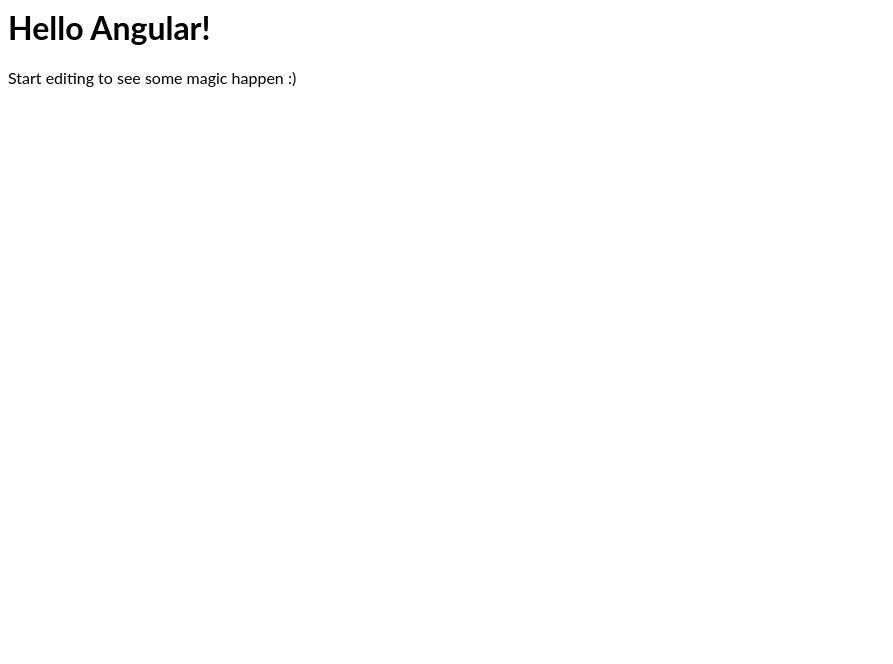
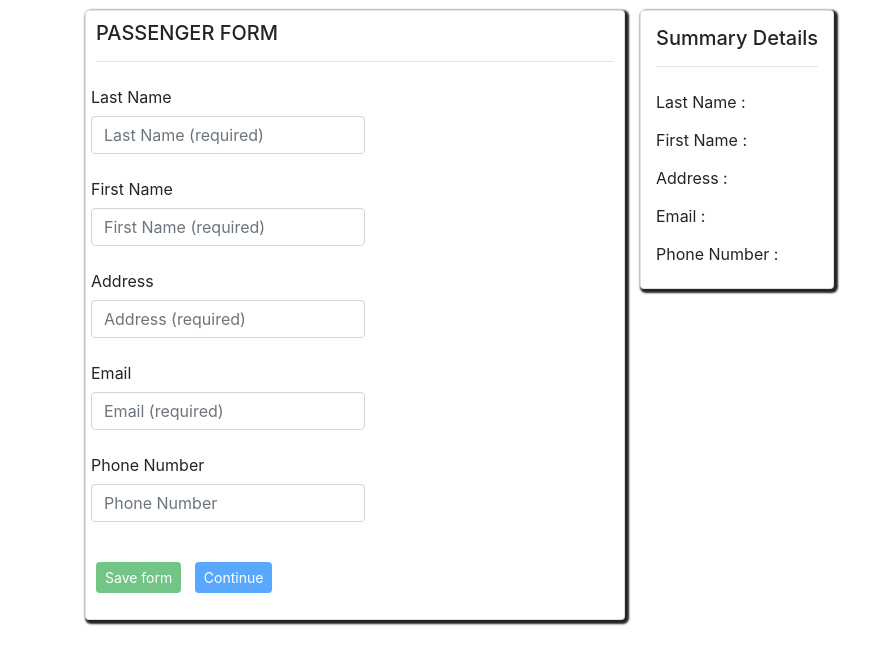
Before and after one commit to LakshmiShivaram/payment-passenger-ex.-3, an Angular app: page /forms in a window 1280 px wide. Shown: the top 664 px of the page, without its empty margins (0-893 px from the left). Built offline with nearby package versions, Linux system fonts and the light colour scheme.

Commit message:
8 files modified, 4 added, 1 deleted

```diff
--- a/src/app/app.component.html
+++ b/src/app/app.component.html
@@ -1,4 +1 @@
-<hello name="{{ name }}"></hello>
-<p>
-  Start editing to see some magic happen :)
-</p>
+<router-outlet></router-outlet>
--- a/src/app/forms/forms.component.ts
+++ b/src/app/forms/forms.component.ts
@@ -1,4 +1,7 @@
 import { Component, OnInit } from '@angular/core';
+import { FormBuilder, FormGroup, Validators } from '@angular/forms';
+import { Router } from '@angular/router';
+import { PassengerSummaryService } from '../passenger-summary.service';
 
 @Component({
   selector: 'app-forms',
@@ -6,10 +9,32 @@ import { Component, OnInit } from '@angular/core';
   styleUrls: ['./forms.component.css']
 })
 export class FormsComponent implements OnInit {
-
-  constructor() { }
+  passengerForm: FormGroup;
+  constructor(
+    private formBuilder: FormBuilder,
+    private router: Router,
+    private summaryService: PassengerSummaryService
+  ) {}
 
   ngOnInit() {
+    this.passengerForm = this.formBuilder.group({
+      firstname: ['', [Validators.required, Validators.maxLength(12)]],
+      lastname: ['', [Validators.required, Validators.maxLength(10)]],
+      address: ['', [Validators.required]],
+      email: ['', [Validators.required, Validators.email]],
+      phonenumber: [
+        '',
+        [Validators.required, Validators.minLength(8), Validators.maxLength(12)]
+      ]
+    });
   }
 
+  saveForm() {
+    alert('Form Saved.');
+  }
+
+  continue(details: string) {
+    this.summaryService.setDetails(details);
+    this.router.navigate(['/paymentForm']);
+  }
 }
--- /dev/null
+++ b/src/app/passenger-summary.service.ts
@@ -0,0 +1,22 @@
+import { Injectable } from '@angular/core';
+
+@Injectable()
+export class PassengerSummaryService {
+  constructor() {}
+  private _summaryDetails: [];
+
+  private set summaryDetails(val) {
+    this._summaryDetails = val;
+  }
+
+  private get summaryDetails() {
+    return this._summaryDetails;
+  }
+
+  getDetails() {
+    return this.summaryDetails;
+  }
+  setDetails(val) {
+    this.summaryDetails = val;
+  }
+}
--- a/src/app/paymentform/paymentform.component.css
+++ b/src/app/paymentform/paymentform.component.css
@@ -0,0 +1,6 @@
+.card {
+  box-shadow: 2px 2px 2px 2px;
+  float: right;
+  margin-left: 26%;
+  margin-top: -24%;
+}
--- /dev/null
+++ b/src/app/paymentform/paymentform.component.html
@@ -0,0 +1,73 @@
+<div>
+  <app-summary></app-summary>
+</div>
+<div class="container">
+  <div class="row">
+    <div class="card">
+      <div style="padding:10px">
+        <h5>PAYMENT FORM</h5>
+        <hr>
+        <form [formGroup]="paymentForm" (ngSubmit)="onSubmit()">
+          <div class="form-row">
+            <div class="form-group">
+              <label class="col-form-label" for="creditCardNumberId">Credit Card Number</label>
+
+              <input class="form-control" id="creditCardNumberId" type="text" placeholder="Card Number"
+            formControlName="creditCardNumber" [ngClass]="{'is-invalid': (paymentForm.get('creditCardNumber').dirty) &&
+                                            !paymentForm.get('creditCardNumber').valid }" />
+
+              <span class="invalid-feedback">
+            <span *ngIf="paymentForm.get('creditCardNumber').errors?.required">
+              Please enter your Card Number
+            </span>
+              <span *ngIf="paymentForm.get('creditCardNumber').errors?.pattern">
+              The Card Number must be 16 characters.
+            </span>
+              </span>
+            </div>
+          </div>
+
+          <!-- Expiray Date -->
+          <div class="form-row">
+            <div class="form-group">
+              <label class="col-form-label" for="expirationDateId">Expiration Date</label>
+              <input class="form-control" id="expirationDateId" type="text" placeholder="Expiration date"
+              formControlName="expirationDate" [ngClass]="{'is-invalid': (paymentForm.get('expirationDate').dirty) &&
+                                !paymentForm.get('expirationDate').valid }" />
+              <span class="invalid-feedback">
+            <span *ngIf="paymentForm.get('expirationDate').errors?.required">
+                 Please enter your Expiration date.
+            </span>
+              <span *ngIf="paymentForm.get('expirationDate').errors?.pattern">
+            plaese enter Correct Date format
+          </span>
+              </span>
+            </div>
+          </div>
+
+          <!-- CVA -->
+          <div class="form-row">
+            <div class="form-group">
+              <label class="col-form-label" for="cvaId">CVA</label>
+              <input class="form-control" id="cvaId" type="text" placeholder="Expiration date"
+            formControlName="cva" [ngClass]="{'is-invalid': (paymentForm.get('cva').dirty) &&
+                              !paymentForm.get('cva').valid }" />
+              <span class="invalid-feedback">
+          <span *ngIf="paymentForm.get('cva').errors?.required">
+               Please enter your CVA number.
+          </span>
+              <span *ngIf="paymentForm.get('cva').errors?.pattern">
+         CVA number must be 3 digits
+        </span>
+              </span>
+            </div>
+          </div>
+          <div>
+            <button class="btn btn-sm btn-info" type="submit"(click)= "Continue()"[disabled]="!paymentForm.valid">Continue </button>
+            <button class="btn btn-primary" id="button" [routerLink]="['']" style="float:right" type="submit">Go Back</button>
+          </div>
+        </form>
+      </div>
+    </div>
+  </div>
+</div>
--- a/src/app/paymentform/paymentform.component.ts
+++ b/src/app/paymentform/paymentform.component.ts
@@ -1,4 +1,5 @@
 import { Component, OnInit } from '@angular/core';
+import { FormBuilder, FormGroup, Validators } from '@angular/forms';
 
 @Component({
   selector: 'app-paymentform',
@@ -6,10 +7,27 @@ import { Component, OnInit } from '@angular/core';
   styleUrls: ['./paymentform.component.css']
 })
 export class PaymentformComponent implements OnInit {
-
-  constructor() { }
+  paymentForm: FormGroup;
+  constructor(private formBuilder: FormBuilder) {}
 
   ngOnInit() {
+    this.paymentForm = this.formBuilder.group({
+      creditCardNumber: [
+        '',
+        [Validators.required, Validators.pattern('^[0-9]{16}$')]
+      ],
+      expirationDate: [
+        '',
+        [
+          Validators.required,
+          Validators.pattern('^(0[1-9]|10|11|12)/[0-9]{2}$')
+        ]
+      ],
+      cva: ['', [Validators.required, Validators.pattern('^[0-9]{3}$')]]
+    });
   }
 
+  Continue() {
+    alert('Confirmed.');
+  }
 }
--- a/src/app/summary/summary.component.css
+++ b/src/app/summary/summary.component.css
@@ -0,0 +1,6 @@
+.card {
+  /* width: 100%; */
+  margin-top: 10px;
+
+  box-shadow: 2px 2px 2px 2px;
+}
--- /dev/null
+++ b/src/app/summary/summary.component.html
@@ -0,0 +1,32 @@
+<div class="container">
+  <div class="row">
+    <!-- <div class="col-md-6"> -->
+    <div class="card">
+      <div style="padding:15px">
+        <h5>Summary Details</h5>
+        <hr>
+        <!-- LastName -->
+        <div>
+          <label class="col-form-label ">Last Name : {{summary.lastname}}</label>
+        </div>
+        <!-- firstName -->
+        <div>
+          <label class="col-form-label">First Name :  {{summary.firstname}}</label>
+        </div>
+        <!-- Address -->
+        <div>
+          <label class="col-form-label" >Address : {{summary.address}}</label>
+        </div>
+        <!-- email -->
+        <div>
+          <label class="col-form-label" >Email :  {{summary.email}}</label>
+        </div>
+        <!-- phone Number -->
+        <div>
+          <label class="col-form-label">Phone Number : {{summary.phonenumber}}</label>
+        </div>
+
+      </div>
+    </div>
+  </div>
+</div>
--- a/src/app/summary/summary.component.ts
+++ b/src/app/summary/summary.component.ts
@@ -1,4 +1,6 @@
-import { Component, OnInit } from '@angular/core';
+import { Component, Input, OnInit } from '@angular/core';
+import { FormGroup } from '@angular/forms';
+import { PassengerSummaryService } from '../passenger-summary.service';
 
 @Component({
   selector: 'app-summary',
@@ -6,10 +8,12 @@ import { Component, OnInit } from '@angular/core';
   styleUrls: ['./summary.component.css']
 })
 export class SummaryComponent implements OnInit {
-
-  constructor() { }
+  @Input() summary: FormGroup[];
+  constructor(private summaryService: PassengerSummaryService) {}
 
   ngOnInit() {
+    if (!this.summary) {
+      this.summary = this.summaryService.getDetails();
+    }
   }
-
 }
--- a/src/index.html
+++ b/src/index.html
@@ -1 +1,3 @@
+<link rel="stylesheet" href="https://maxcdn.bootstrapcdn.com/bootstrap/4.5.2/css/bootstrap.min.css">
+
 <my-app>loading</my-app>
```
Also changed, not shown: src/app/app.module.ts (+29 -5 lines), src/app/forms/forms.component.html (renamed from src/app/forms/forms.components.html).
